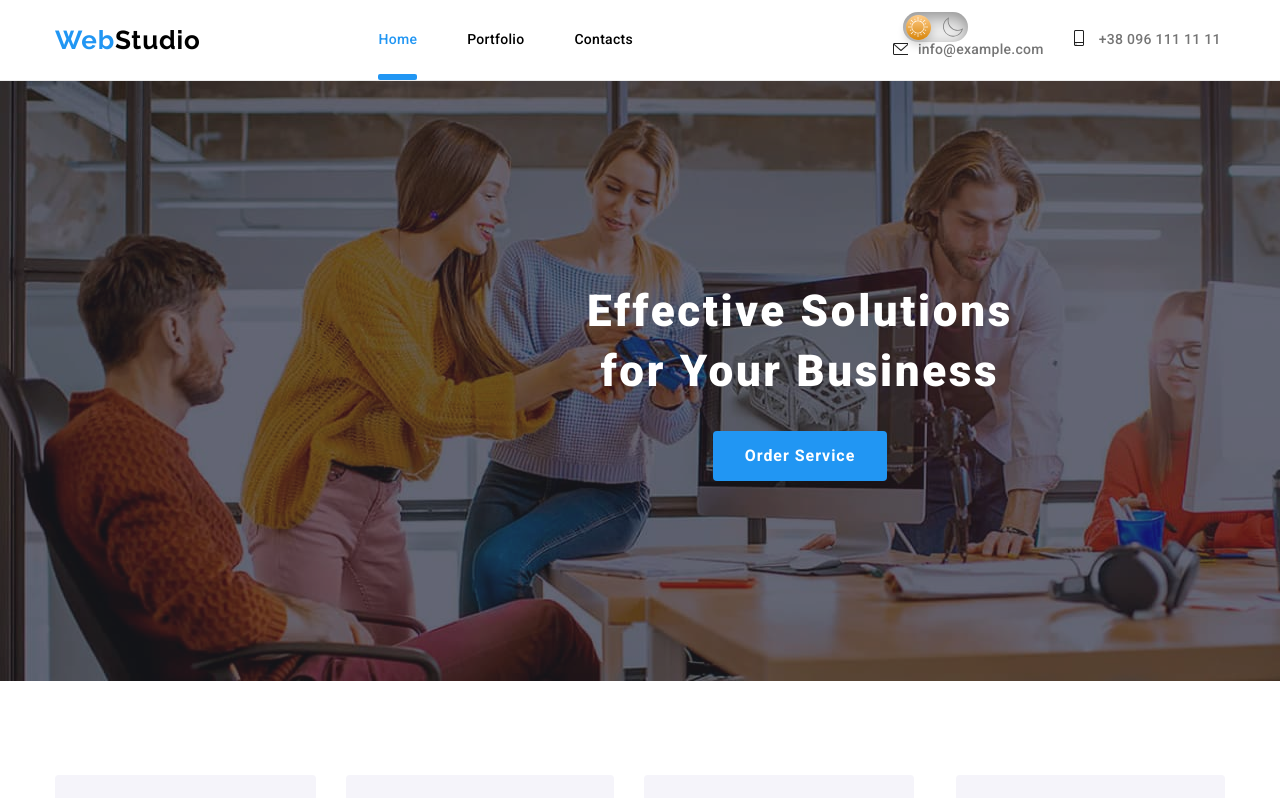
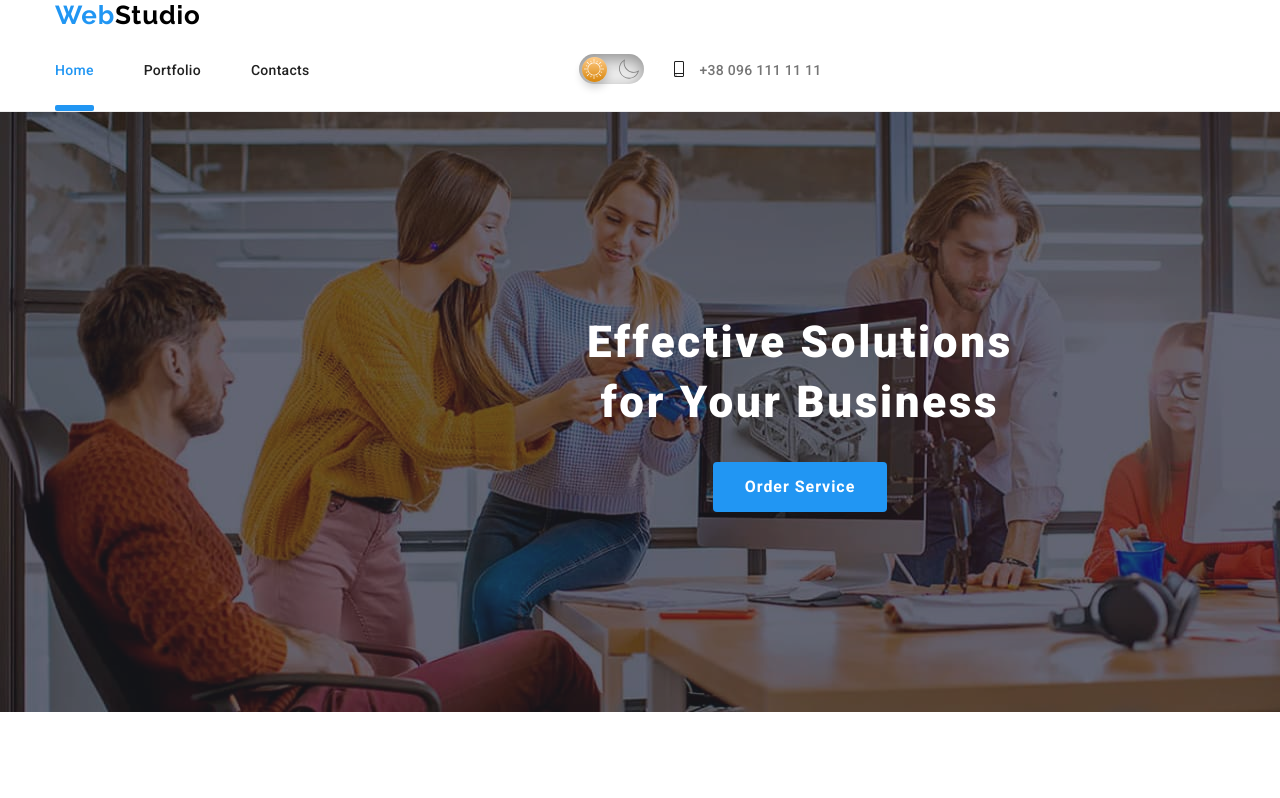
Before and after one commit to Yaroslav0102030405/01-Webstudio, a React (Create React App) app: page / in a window 1280 px wide. Shown: the top 798 px of the page. Built offline with nearby package versions, Linux system fonts and the light colour scheme.

Commit message:
dark-theme

```diff
--- a/src/App.js
+++ b/src/App.js
@@ -33,10 +33,7 @@ function App() {
 
       <Suspense fallback={<h1>Загрузка...</h1>}>
         <Routes>
-          <Route
-            path="/"
-            element={<Home />}
-          />
+          <Route path="/" element={<Home />} />
           <Route path="/portfolio" element={<Portfolio />} />
           <Route path="*" element={<NotFoundPage />} />
         </Routes>
--- a/src/BaseScss/base.scss
+++ b/src/BaseScss/base.scss
@@ -1,4 +1,6 @@
 /* Базовые настройки ------------ */
+
+@import './variables.scss';
 
 // при открытии модалки убрать дергание сайт
 // html.pum-open.pum-open-overlay.pum-open-scrollable .pum-overlay.pum-active {
@@ -10,22 +12,21 @@
 //     -webkit-overflow-scrolling: touch;}
 // html { overflow-y: scroll !important; }
 
-:root {
-  $body-background: white;
-  $body-color: black;
-}
 
-[data-theme='dark'] {
-  $body-background: #282c34;
-  $body-color: white;
-}
+//   $body-background: white;
+//   $body-color: black;
+
+// [data-theme="dark"] {
+//   $body-background: #282c34;
+//   $body-color: white;
+// }
 
 body {
   margin: 0;
   padding: 0;
 
-  // background-color: $body-background;
-  // color: $body-color;
+  // background-color: $black-color;
+  // color: $title-color;
 
   font-family: Roboto, sans-serif;
 
--- a/src/BaseScss/variables.scss
+++ b/src/BaseScss/variables.scss
@@ -3,19 +3,36 @@ $title-color: #212121;
 $accent-color: #2196f3;
 $white-color: #ffffff;
 $black-color: #000000;
-$background-color: #2f303a;
+$footer: #2F303A;
+
+$background-color: white;
 
 $mobile: 480px;
 $tablet: 768px;
-$desktop:1200px;
+$desktop: 1200px;
 
-$fullstack: #2e5bb7;
-$frontend: #a16ef2;
-$project-manager: #deb43d;
-$design: #e556dd;
-$qa-manual: #48b65e;
-$python: #f48f33;
-$java: #f34b70;
-$smm: #27e3c9;
-$data-analytics: #e3c071;
-$it: #36e82d;
+[data-theme='light'] {
+  background-color: $white-color;
+  color: $black-color;
+}
+
+[data-theme='dark'] {
+  background-color: $black-color;
+  color: $white-color;
+}
+
+//   $background-color: #f6f6f6;
+//   $foreground-color: #003cff;
+//   $primary-text-color: #0a0a0a;
+//   $secondary-text-color: #ffffff;
+//   $toggle-bg: #f0eb9d;
+//   $toggle-fg: #ffd000;
+
+// [data-theme="dark"] {
+//   --background-color: #0a0a0a;
+//   --foreground-color: #567aff;
+//   --primary-text-color: #f6f6f6;
+//   --secondary-text-color: #0a0a0a;
+//   --toggle-bg: #283452;
+//   --toggle-fg: #00a6ff;
+// }
--- a/src/components/DarkMode/DarkMode.js
+++ b/src/components/DarkMode/DarkMode.js
@@ -6,11 +6,11 @@ import './DarkMode.css';
 
 const DarkMode = () => {
   const setDarkMode = () => {
-    document.querySelector('body').setAttribute('data-theme', 'dark');
+    document.documentElement.setAttribute('data-theme', 'dark');
   };
 
   const setLightMode = () => {
-    document.querySelector('body').setAttribute('data-theme', 'light');
+    document.documentElement.setAttribute('data-theme', 'light');
   };
 
   const toggleTheme = e => {
@@ -20,7 +20,12 @@ const DarkMode = () => {
 
   return (
     <div className="dark_mode">
-      <input className="dark_mode_input" type="checkbox" id="darkmode-toggle" onChange={toggleTheme} />
+      <input
+        className="dark_mode_input"
+        type="checkbox"
+        id="darkmode-toggle"
+        onChange={toggleTheme}
+      />
       <label className="dark_mode_label" for="darkmode-toggle">
         <Sun />
         <Moon />
--- a/src/components/Footer/Footer.scss
+++ b/src/components/Footer/Footer.scss
@@ -3,7 +3,11 @@
 
 .footer {
   text-align: center;
-  background-color: $background-color;
+  background-color: $footer;
+}
+
+html[data-theme='dark'] .footer {
+ background-color: $black-color;
 }
 
 .footer-text {
--- a/src/components/Header/Header.js
+++ b/src/components/Header/Header.js
@@ -1,13 +1,13 @@
 import React from 'react';
 import { Link } from 'react-router-dom';
 import './Header.scss';
-import Dropdown from '../Dropdown/Dropdown';
+// import Dropdown from '../Dropdown/Dropdown';
 
-import Home from '../Home/Home';
-import Portfolio from '../PagePortfolio/Portfolio';
-import DarkMode from './../DarkMode/DarkMode'
+// import Home from '../Home/Home';
+// import Portfolio from '../PagePortfolio/Portfolio';
+import DarkMode from './../DarkMode/DarkMode';
 
-import { ReactComponent as Envelope } from './../../images/svg1/envelope (hover).svg';
+// import { ReactComponent as Envelope } from './../../images/svg1/envelope (hover).svg';
 import { ReactComponent as Smartphone } from './../../images/svg1/smartphone.svg';
 
 const Header = () => {
@@ -28,7 +28,7 @@ const Header = () => {
                 <span className="logo__web">Web</span>
                 <span className="logo__studio">Studio</span>
               </Link>
-              <Dropdown />
+              {/* <Dropdown /> */}
 
               <button
                 type="button"
@@ -41,11 +41,9 @@ const Header = () => {
               <nav className="header__nav">
                 <ul className="menu">
                   <li className="menu__item">
-
-                      <Link className="menu__link current js__link" to="/">
-                        Home
-                      </Link>
-
+                    <Link className="menu__link current js__link" to="/">
+                      Home
+                    </Link>
                   </li>
                   <li className="menu__item">
                     <Link class="menu__link" to="/portfolio">
@@ -65,8 +63,8 @@ const Header = () => {
                       href="mailto:info@example.com"
                     >
                       <DarkMode />
-                      <Envelope className="contacts__svg-envelope" />
-                      info@example.com
+                      {/* <Envelope className="contacts__svg-envelope" />
+                      info@example.com */}
                     </a>
                   </li>
 
--- a/src/components/Header/Header.scss
+++ b/src/components/Header/Header.scss
@@ -3,18 +3,12 @@
 // @import './../../Animal.scss';
 
 .header {
-  background-color: #2196f3;
-  // background-color: var(--body-background);
-  // color: var(--body_color);
-  // background-color: $body-background;
-  // color: $body-color;
-  // position: fixed;
   position: relative;
   top: 0;
   left: 0;
   width: 100%;
   border-bottom: 1px solid #ececec;
-  background-color: inherit;
+  // background-color: inherit;
   z-index: 999;
 
   @media screen and (max-width: 767px) {
@@ -22,18 +16,6 @@
     padding-bottom: 10px;
   }
 }
-
-// .header__wrap {
-//   @media screen and (min-width: 768px) and (max-width: 1199px) {
-//     display: flex;
-//     // justify-content: space-between;
-//     align-items: center;
-//   }
-//   @media screen and (min-width: 1200px) {
-//     display: flex;
-//     align-items: center;
-//   }
-// }
 
 .header__nav {
   @media screen and (min-width: 768px) and (max-width: 1199px) {
@@ -93,6 +75,10 @@
   &__studio {
     color: $black-color;
   }
+}
+
+html[data-theme='dark'] .logo__studio {
+ color: $white-color;
 }
 
 .icon__close {
@@ -188,7 +174,7 @@
   font-size: 14px;
   line-height: 1.14;
   letter-spacing: 0.02em;
-  color: var(--title-color);
+  color: $title-color;
 
   transition: color 250ms cubic-bezier(0.4, 0, 0.2, 1) 250ms;
 
@@ -202,6 +188,10 @@
   @media screen and (min-width: 768px) {
     letter-spacing: 0.28px;
   }
+}
+
+html[data-theme='dark'] .menu__link {
+ color: $white-color;
 }
 
 .menu {
@@ -266,7 +256,7 @@
   display: block;
   position: absolute;
   /* display: inline-flex; */
-  content: "";
+  content: '';
   width: 100%;
   height: 3px;
   left: 0;
@@ -296,10 +286,8 @@
   }
 
   @media screen and (min-width: 768px) and (max-width: 1199px) {
-
     margin-left: 106px;
     // margin-left: auto;
-
   }
 
   @media screen and (min-width: 1200px) {
--- a/src/components/Team/Team.scss
+++ b/src/components/Team/Team.scss
@@ -21,6 +21,10 @@
 .team {
   text-align: center;
   background: #f5f4fa;
+}
+
+html[data-theme='dark'] .team {
+ background-color: $black-color;
 }
 
 .team-title {
```
